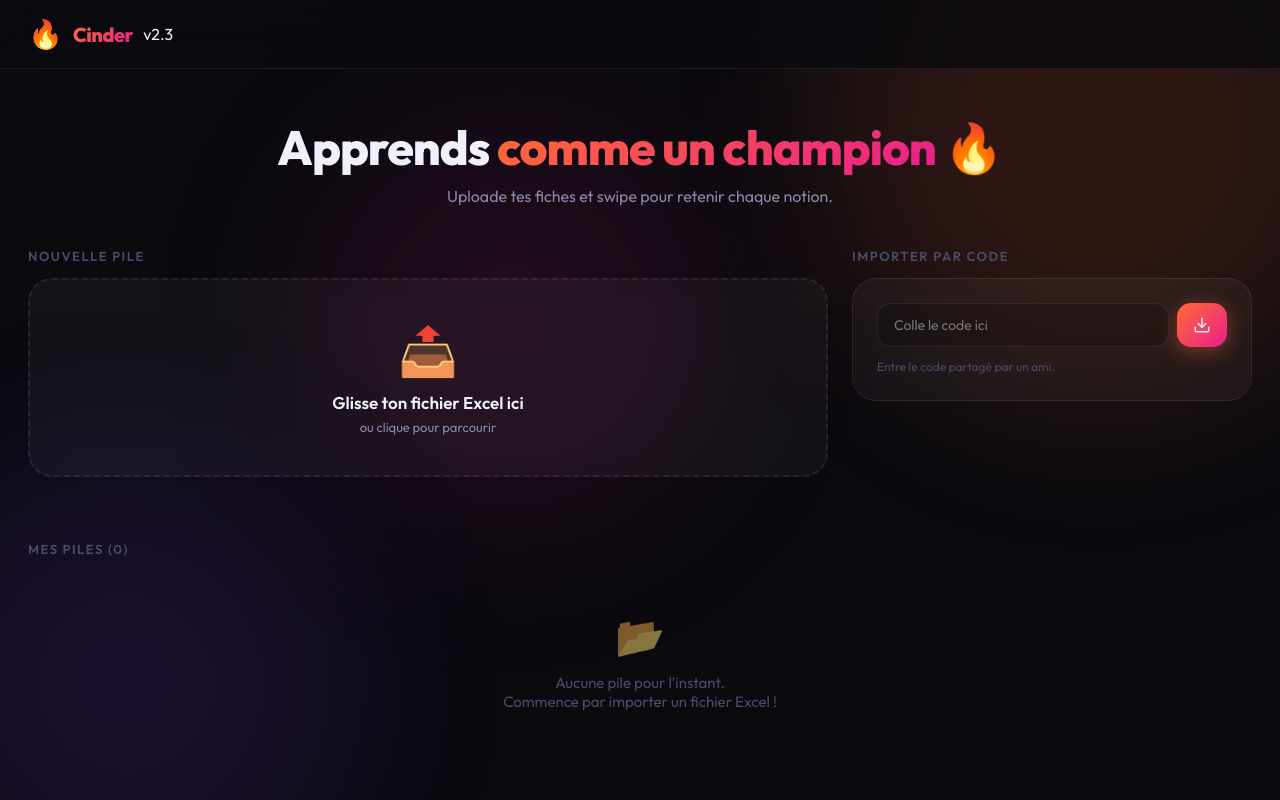
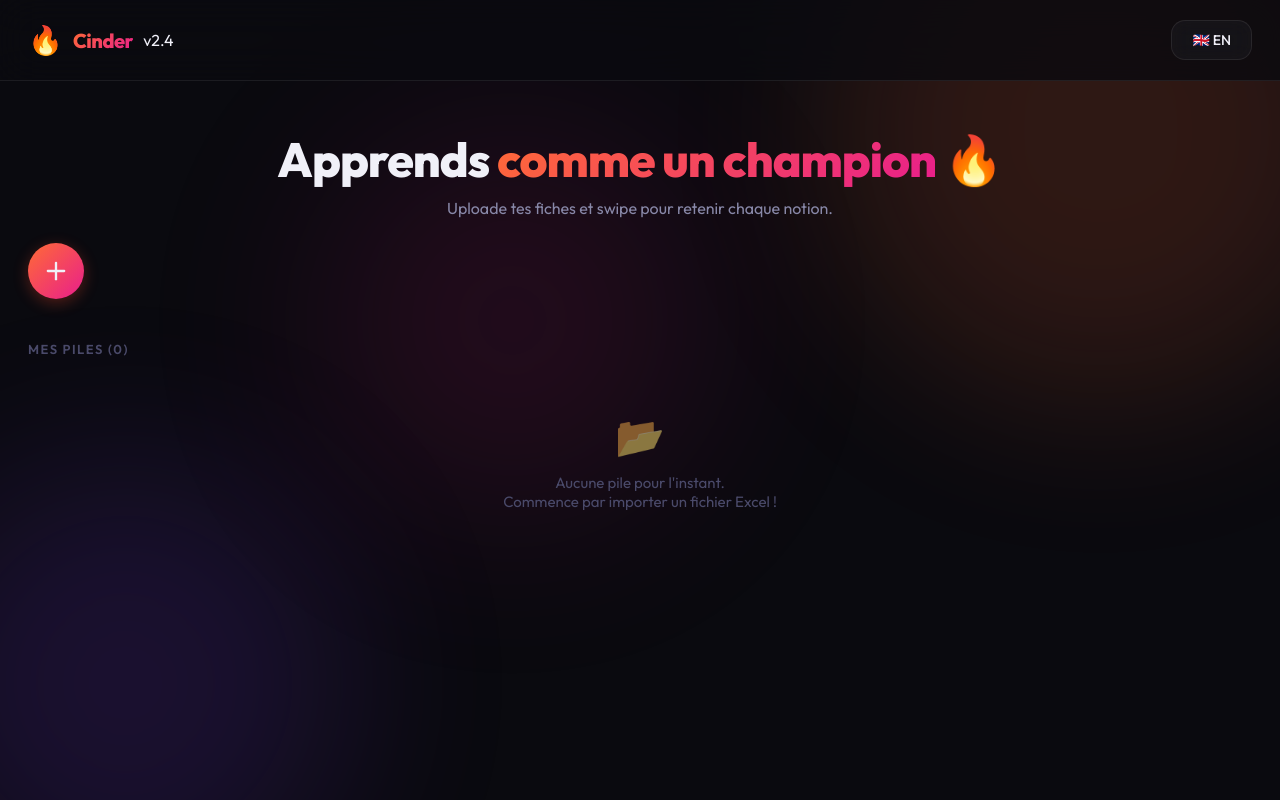
Before and after one commit to lumios-le-jeu/CINDER, a React (Vite) app: page / in a window 1280 px wide. Built offline with nearby package versions, Linux system fonts and the light colour scheme.

Commit message:
Release v2.4: Language support, toggleable add zone, and Excel template

```diff
--- a/src/App.jsx
+++ b/src/App.jsx
@@ -1,4 +1,4 @@
-import { useState, useCallback } from 'react'
+import { useState, useCallback, useEffect } from 'react'
 import { AnimatePresence, motion } from 'framer-motion'
 import { useStore } from './store'
 import { useToast, ToastContainer } from './toast'
@@ -9,6 +9,13 @@ export default function App() {
   const { piles, addPile, deletePile, resetPile, markKnown, sharePile, importPile } = useStore()
   const { toasts, addToast } = useToast()
   const [studyPileId, setStudyPileId] = useState(null)
+  const [lang, setLang] = useState(() => localStorage.getItem('cinder_lang') || 'FR')
+
+  useEffect(() => {
+    localStorage.setItem('cinder_lang', lang)
+  }, [lang])
+
+  const t = useCallback((fr, en) => lang === 'EN' ? en : fr, [lang])
 
   const handleStudy = useCallback((pile) => {
     setStudyPileId(pile.id)
@@ -39,12 +46,15 @@ export default function App() {
         >
           <span className="header-logo-icon">🔥</span>
           <span className="header-logo-text">Cinder</span>
-          <span className="version-tag">v2.3</span>
+          <span className="version-tag">v2.4</span>
         </div>
         <div className="header-actions">
+          <button className="btn" style={{ marginRight: studyPile ? '10px' : '0' }} onClick={() => setLang(lang === 'FR' ? 'EN' : 'FR')} title={t('Changer de langue', 'Change language')}>
+            {lang === 'FR' ? '🇬🇧 EN' : '🇫🇷 FR'}
+          </button>
           {studyPile && (
             <button className="btn" onClick={handleBack} id="nav-home">
-              ← Mes piles
+              {t('← Mes piles', '← My decks')}
             </button>
           )}
         </div>
@@ -66,6 +76,7 @@ export default function App() {
               onBack={handleBack}
               onMarkKnown={markKnown}
               onResetPile={resetPile}
+              t={t}
             />
           </motion.div>
         ) : (
@@ -86,6 +97,7 @@ export default function App() {
               importPile={importPile}
               onStudy={handleStudy}
               addToast={addToast}
+              t={t}
             />
           </motion.div>
         )}
--- a/src/HomeView.jsx
+++ b/src/HomeView.jsx
@@ -1,9 +1,11 @@
 import { useRef, useState, useCallback } from 'react'
 import { motion, AnimatePresence } from 'framer-motion'
-import { Upload, Play, Trash2, RotateCcw, BookOpen, Zap, Share2, Download } from 'lucide-react'
+import { Upload, Play, Trash2, RotateCcw, BookOpen, Zap, Share2, Download, Plus, X } from 'lucide-react'
 import { parseExcel } from './store'
 
-function ConfirmModal({ title, message, onConfirm, onCancel, confirmText = "Confirmer", danger = true }) {
+function ConfirmModal({ title, message, onConfirm, onCancel, confirmText, danger = true, t }) {
+    const defaultConfirmText = t ? t("Confirmer", "Confirm") : "Confirmer"
+    const cancelText = t ? t("Annuler", "Cancel") : "Annuler"
     return (
         <div className="modal-backdrop" onClick={onCancel}>
             <motion.div
@@ -17,9 +19,9 @@ function ConfirmModal({ title, message, onConfirm, onCancel, confirmText = "Conf
                 <h2>{title}</h2>
                 <p>{message}</p>
                 <div className="modal-actions">
-                    <button className="btn" onClick={onCancel}>Annuler</button>
+                    <button className="btn" onClick={onCancel}>{cancelText}</button>
                     <button className={`btn ${danger ? 'btn-danger' : 'btn-primary'}`} onClick={onConfirm}>
-                        {confirmText}
+                        {confirmText || defaultConfirmText}
                     </button>
                 </div>
             </motion.div>
@@ -27,7 +29,7 @@ function ConfirmModal({ title, message, onConfirm, onCancel, confirmText = "Conf
     )
 }
 
-function ShareModal({ code, onCancel }) {
+function ShareModal({ code, onCancel, t }) {
     const copyCode = () => {
         navigator.clipboard.writeText(code)
     }
@@ -41,8 +43,8 @@ function ShareModal({ code, onCancel }) {
                 exit={{ scale: 0.85, opacity: 0 }}
                 onClick={e => e.stopPropagation()}
             >
-                <h2>🚀 Pile prête à être partagée !</h2>
-                <p>Partage ce code avec tes amis pour qu'ils puissent réviser cette pile :</p>
+                <h2>🚀 {t ? t("Pile prête à être partagée !", "Deck ready to share!") : "Pile prête à être partagée !"}</h2>
+                <p>{t ? t("Partage ce code avec tes amis pour qu'ils puissent réviser cette pile :", "Share this code with your friends so they can study this deck:") : "Partage ce code avec tes amis..."}</p>
                 <div className="share-code-display">
                     {code.split('').map((char, i) => (
                         <span key={i} className="code-char">{char}</span>
@@ -50,10 +52,10 @@ function ShareModal({ code, onCancel }) {
                 </div>
                 <div className="modal-actions" style={{ flexDirection: 'column' }}>
                     <button className="btn btn-primary" style={{ width: '100%' }} onClick={copyCode}>
-                        Copier le code
+                        {t ? t("Copier le code", "Copy code") : "Copier le code"}
                     </button>
                     <button className="btn" style={{ width: '100%' }} onClick={onCancel}>
-                        Fermer
+                        {t ? t("Fermer", "Close") : "Fermer"}
                     </button>
                 </div>
             </motion.div>
@@ -61,7 +63,7 @@ function ShareModal({ code, onCancel }) {
     )
 }
 
-function PileCard({ pile, onStudy, onReset, onDelete, onShare }) {
+function PileCard({ pile, onStudy, onReset, onDelete, onShare, t }) {
     const [confirm, setConfirm] = useState(null) // 'reset' | 'delete'
     const [sharing, setSharing] = useState(false)
     const knownCount = pile.known.length
@@ -90,8 +92,8 @@ function PileCard({ pile, onStudy, onReset, onDelete, onShare }) {
                 <span className="pile-card-emoji">{pile.emoji}</span>
                 <div className="pile-card-title">{pile.name}</div>
                 <div className="pile-card-meta">
-                    <span><BookOpen size={13} /> {total} cartes</span>
-                    <span><Zap size={13} /> {remaining} restantes</span>
+                    <span><BookOpen size={13} /> {total} {t ? t("cartes", "cards") : "cartes"}</span>
+                    <span><Zap size={13} /> {remaining} {t ? t("restantes", "remaining") : "restantes"}</span>
                 </div>
                 <div className="pile-card-progress">
                     <div
@@ -99,13 +101,13 @@ function PileCard({ pile, onStudy, onReset, onDelete, onShare }) {
                         style={{ width: `${percent}%` }}
                     />
                 </div>
-                <div className="pile-card-progress-text">{percent}% maîtrisé</div>
+                <div className="pile-card-progress-text">{percent}% {t ? t("maîtrisé", "mastered") : "maîtrisé"}</div>
 
                 {pile.shareCode && (
                     <div className="pile-card-code" onClick={(e) => {
                         e.stopPropagation();
                         navigator.clipboard.writeText(pile.shareCode);
-                    }} title="Cliquer pour copier le code">
+                    }} title={t ? t("Cliquer pour copier le code", "Click to copy code") : "Cliquer pour copier le code"}>
                         <span className="code-label">CODE:</span>
                         <span className="code-value">{pile.shareCode}</span>
                     </div>
@@ -118,14 +120,14 @@ function PileCard({ pile, onStudy, onReset, onDelete, onShare }) {
                         id={`study-${pile.id}`}
                         disabled={remaining === 0}
                     >
-                        <Play size={14} /> {remaining === 0 ? 'Terminé ✓' : 'Étudier'}
+                        <Play size={14} /> {remaining === 0 ? (t ? t('Terminé ✓', 'Done ✓') : 'Terminé ✓') : (t ? t('Étudier', 'Study') : 'Étudier')}
                     </button>
                     <button
                         className="btn"
                         onClick={handleShare}
                         id={`share-${pile.id}`}
                         disabled={sharing}
-                        title="Partager cette pile"
+                        title={t ? t("Partager cette pile", "Share this deck") : "Partager cette pile"}
                     >
                         {sharing ? '...' : <Share2 size={14} />}
                     </button>
@@ -133,7 +135,7 @@ function PileCard({ pile, onStudy, onReset, onDelete, onShare }) {
                         className="btn"
                         onClick={() => setConfirm('reset')}
                         id={`reset-${pile.id}`}
-                        title="Réinitialiser la progression"
+                        title={t ? t("Réinitialiser la progression", "Reset progress") : "Réinitialiser la progression"}
                     >
                         <RotateCcw size={14} />
                     </button>
@@ -141,7 +143,7 @@ function PileCard({ pile, onStudy, onReset, onDelete, onShare }) {
                         className="btn btn-danger"
                         onClick={() => setConfirm('delete')}
                         id={`delete-${pile.id}`}
-                        title="Supprimer la pile"
+                        title={t ? t("Supprimer la pile", "Delete deck") : "Supprimer la pile"}
                     >
                         <Trash2 size={14} />
                     </button>
@@ -151,16 +153,18 @@ function PileCard({ pile, onStudy, onReset, onDelete, onShare }) {
             <AnimatePresence>
                 {confirm === 'reset' && (
                     <ConfirmModal
-                        title="Réinitialiser ?"
-                        message={`Ta progression sur "${pile.name}" sera remise à zéro.`}
+                        t={t}
+                        title={t ? t("Réinitialiser ?", "Reset?") : "Réinitialiser ?"}
+                        message={t ? t(`Ta progression sur "${pile.name}" sera remise à zéro.`, `Your progress on "${pile.name}" will be reset.`) : `Ta progression sur "${pile.name}" sera remise à zéro.`}
                         onConfirm={() => { onReset(pile.id); setConfirm(null) }}
                         onCancel={() => setConfirm(null)}
                     />
                 )}
                 {confirm === 'delete' && (
                     <ConfirmModal
-                        title="Supprimer la pile ?"
-                        message={`"${pile.name}" et toutes ses cartes seront supprimées définitivement.`}
+                        t={t}
+                        title={t ? t("Supprimer la pile ?", "Delete deck?") : "Supprimer la pile ?"}
+                        message={t ? t(`"${pile.name}" et toutes ses cartes seront supprimées définitivement.`, `"${pile.name}" and all its cards will be permanently deleted.`) : `"${pile.name}" et toutes ses cartes seront supprimées définitivement.`}
                         onConfirm={() => { onDelete(pile.id); setConfirm(null) }}
                         onCancel={() => setConfirm(null)}
                     />
@@ -170,17 +174,18 @@ function PileCard({ pile, onStudy, onReset, onDelete, onShare }) {
     )
 }
 
-export function HomeView({ piles, addPile, deletePile, resetPile, sharePile, importPile, onStudy, addToast }) {
+export function HomeView({ piles, addPile, deletePile, resetPile, sharePile, importPile, onStudy, addToast, t }) {
     const [dragging, setDragging] = useState(false)
     const [loading, setLoading] = useState(false)
     const [importLoading, setImportLoading] = useState(false)
     const [shareCode, setShareCode] = useState(null)
     const [importCode, setImportCode] = useState('')
+    const [showAddZone, setShowAddZone] = useState(false)
 
     const handleFile = useCallback(async (file) => {
         if (!file) return
         if (!file.name.match(/\.xlsx?$/i)) {
-            addToast('Format non supporté. Utilisez un fichier .xlsx', 'error')
+            addToast(t ? t('Format non supporté. Utilisez un fichier .xlsx', 'Unsupported format. Use a .xlsx file') : 'Format non supporté', 'error')
             return
         }
         setLoading(true)
@@ -188,13 +193,13 @@ export function HomeView({ piles, addPile, deletePile, resetPile, sharePile, imp
             const cards = await parseExcel(file)
             const name = file.name.replace(/\.xlsx?$/i, '').replace(/[-_]/g, ' ')
             addPile(name, cards)
-            addToast(`✅ "${name}" ajouté — ${cards.length} cartes`, 'success')
+            addToast(t ? `✅ "${name}" ${t('ajouté —', 'added —')} ${cards.length} ${t('cartes', 'cards')}` : `✅ "${name}" ajouté`, 'success')
         } catch (err) {
             addToast(err.message, 'error')
         } finally {
             setLoading(false)
         }
-    }, [addPile, addToast])
+    }, [addPile, addToast, t])
 
     const handleDrop = useCallback((e) => {
         e.preventDefault()
@@ -214,13 +219,13 @@ export function HomeView({ piles, addPile, deletePile, resetPile, sharePile, imp
 
     const handleImport = async () => {
         if (!importCode.trim()) {
-            addToast('Veuillez entrer un code', 'error')
+            addToast(t ? t('Veuillez entrer un code', 'Please enter a code') : 'Veuillez entrer un code', 'error')
             return
         }
         setImportLoading(true)
         try {
             await importPile(importCode)
-            addToast(`✅ Pile importée avec succès !`, 'success')
+            addToast(t ? t(`✅ Pile importée avec succès !`, `✅ Deck imported successfully!`) : `✅ Pile importée avec succès !`, 'success')
             setImportCode('')
         } catch (err) {
             addToast(err.message, 'error')
@@ -233,15 +238,45 @@ export function HomeView({ piles, addPile, deletePile, resetPile, sharePile, imp
         <div className="view home-view">
             {/* Hero */}
             <div className="home-hero">
-                <h1>Apprends <span>comme un champion</span> 🔥</h1>
-                <p>Uploade tes fiches et swipe pour retenir chaque notion.</p>
+                <h1>{t ? t("Apprends", "Learn") : "Apprends"} <span>{t ? t("comme un champion", "like a champion") : "comme un champion"}</span> 🔥</h1>
+                <p>{t ? t("Uploade tes fiches et swipe pour retenir chaque notion.", "Upload your flashcards and swipe to memorize everything.") : "Uploade tes fiches et swipe pour retenir chaque notion."}</p>
+
+                <button
+                    className={`btn btn-primary add-toggle-btn ${showAddZone ? 'active' : ''}`}
+                    onClick={() => setShowAddZone(!showAddZone)}
+                    title={t ? t("Ajouter une pile", "Add a deck") : "Ajouter une pile"}
+                    style={{
+                        marginTop: '25px',
+                        borderRadius: '50%',
+                        width: '56px',
+                        height: '56px',
+                        padding: 0,
+                        display: 'flex',
+                        alignItems: 'center',
+                        justifyContent: 'center',
+                        boxShadow: '0 4px 15px rgba(255, 75, 43, 0.3)',
+                        border: 'none',
+                        cursor: 'pointer'
+                    }}
+                >
+                    {showAddZone ? <X size={28} /> : <Plus size={28} />}
+                </button>
             </div>
 
             {/* Actions Grid */}
-            <div className="home-actions-row">
+            <AnimatePresence>
+                {showAddZone && (
+                    <motion.div
+                        initial={{ opacity: 0, y: -20, height: 0 }}
+                        animate={{ opacity: 1, y: 0, height: 'auto' }}
+                        exit={{ opacity: 0, y: -20, height: 0 }}
+                        transition={{ duration: 0.3, ease: "easeOut" }}
+                        style={{ overflow: 'hidden' }}
+                    >
+                        <div className="home-actions-row" style={{ marginBottom: '30px' }}>
                             {/* Upload zone */}
                             <div style={{ flex: 2 }}>
-                    <div className="section-title">Nouvelle pile</div>
+                                <div className="section-title">{t ? t("Nouvelle pile", "New deck") : "Nouvelle pile"}</div>
                                 <div
                                     className={`drop-zone ${dragging ? 'dragging' : ''} ${loading ? 'dragging' : ''}`}
                                     onDragOver={e => { e.preventDefault(); setDragging(true) }}
@@ -255,19 +290,28 @@ export function HomeView({ piles, addPile, deletePile, resetPile, sharePile, imp
                                         id="file-input"
                                     />
                                     <span className="drop-zone-icon">{loading ? '⏳' : '📤'}</span>
-                        <h3>{loading ? 'Chargement…' : 'Glisse ton fichier Excel ici'}</h3>
-                        <p>ou clique pour parcourir</p>
+                                    <h3>{loading ? (t ? t('Chargement…', 'Loading...') : 'Chargement…') : (t ? t('Glisse ton fichier Excel ici', 'Drop your Excel file here') : 'Glisse ton fichier Excel ici')}</h3>
+                                    <p>{t ? t('ou clique pour parcourir', 'or click to browse') : 'ou clique pour parcourir'}</p>
+                                    <a
+                                        href="/template.xlsx"
+                                        download
+                                        className="btn btn-secondary mt-2"
+                                        style={{ display: 'inline-block', position: 'relative', zIndex: 10, marginTop: '15px' }}
+                                        onClick={e => e.stopPropagation()}
+                                    >
+                                        {t ? t("📥 Télécharger le template", "📥 Download template") : "📥 Télécharger le template"}
+                                    </a>
                                 </div>
                             </div>
 
                             {/* Import zone */}
                             <div style={{ flex: 1 }}>
-                    <div className="section-title">Importer par code</div>
+                                <div className="section-title">{t ? t("Importer par code", "Import by code") : "Importer par code"}</div>
                                 <div className="import-zone">
                                     <div className="import-input-wrapper">
                                         <input
                                             type="text"
-                                placeholder="Colle le code ici"
+                                            placeholder={t ? t("Colle le code ici", "Paste code here") : "Colle le code ici"}
                                             value={importCode}
                                             onChange={e => setImportCode(e.target.value)}
                                             onKeyDown={e => e.key === 'Enter' && handleImport()}
@@ -280,19 +324,22 @@ export function HomeView({ piles, addPile, deletePile, resetPile, sharePile, imp
                                             {importLoading ? '...' : <Download size={18} />}
                                         </button>
                                     </div>
-                        <p className="import-hint">Entre le code partagé par un ami.</p>
+                                    <p className="import-hint">{t ? t("Entre le code partagé par un ami.", "Enter code shared by a friend.") : "Entre le code partagé par un ami."}</p>
                                 </div>
                             </div>
                         </div>
+                    </motion.div>
+                )}
+            </AnimatePresence>
 
             {/* Piles */}
             <div style={{ flex: 1 }}>
-                <div className="section-title">Mes piles ({piles.length})</div>
+                <div className="section-title">{t ? t("Mes piles", "My decks") : "Mes piles"} ({piles.length})</div>
                 {piles.length === 0 ? (
                     <div className="empty-piles">
                         <span>📂</span>
-                        Aucune pile pour l'instant.<br />
-                        Commence par importer un fichier Excel !
+                        {t ? t("Aucune pile pour l'instant.", "No decks yet.") : "Aucune pile pour l'instant."}<br />
+                        {t ? t("Commence par importer un fichier Excel !", "Start by importing an Excel file!") : "Commence par importer un fichier Excel !"}
                     </div>
                 ) : (
                     <AnimatePresence mode="popLayout">
@@ -305,6 +352,7 @@ export function HomeView({ piles, addPile, deletePile, resetPile, sharePile, imp
                                     onReset={resetPile}
                                     onDelete={deletePile}
                                     onShare={handleShare}
+                                    t={t}
                                 />
                             ))}
                         </div>
@@ -314,7 +362,7 @@ export function HomeView({ piles, addPile, deletePile, resetPile, sharePile, imp
 
             <AnimatePresence>
                 {shareCode && (
-                    <ShareModal code={shareCode} onCancel={() => setShareCode(null)} />
+                    <ShareModal code={shareCode} onCancel={() => setShareCode(null)} t={t} />
                 )}
             </AnimatePresence>
         </div>
```
Also changed, not shown: src/StudyView.jsx (+18 -17 lines), 1 other file (tests, documents, lock files or other folders). Lines whose indentation alone changed are shown as unchanged.
